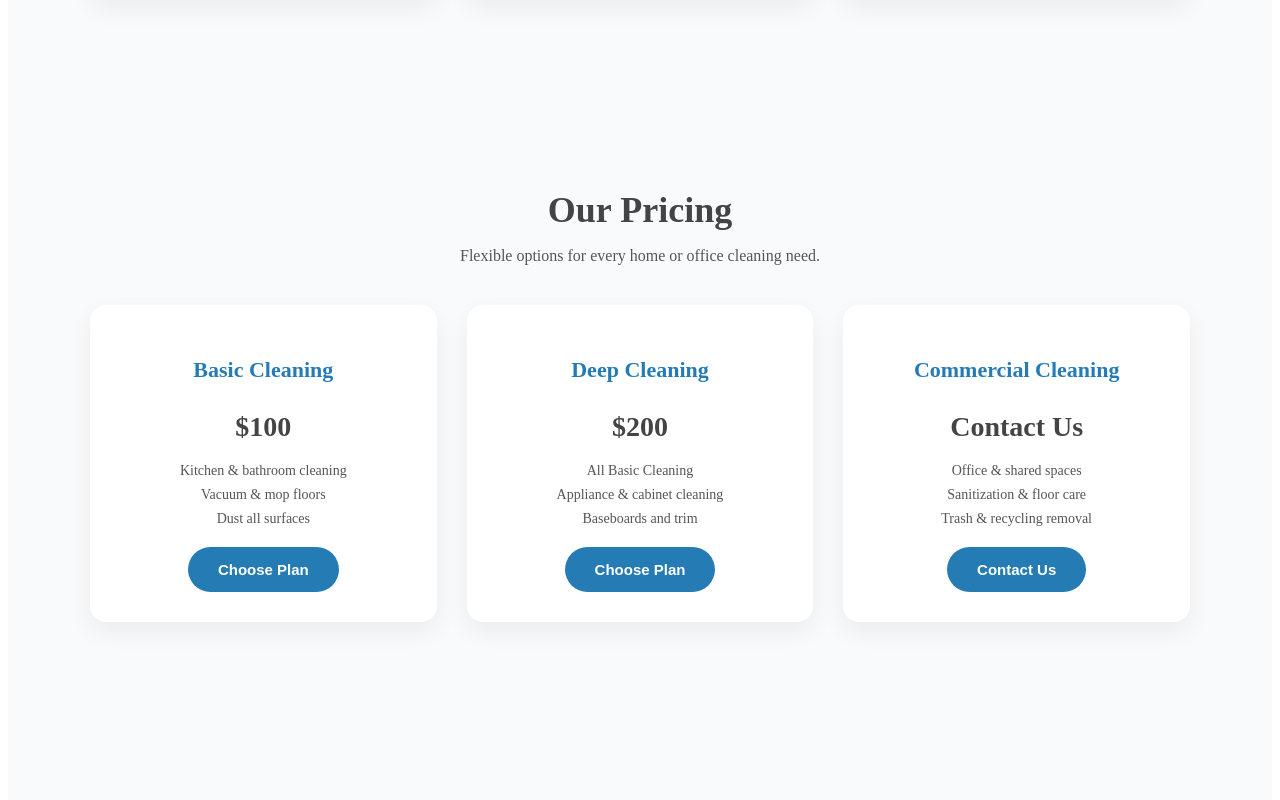
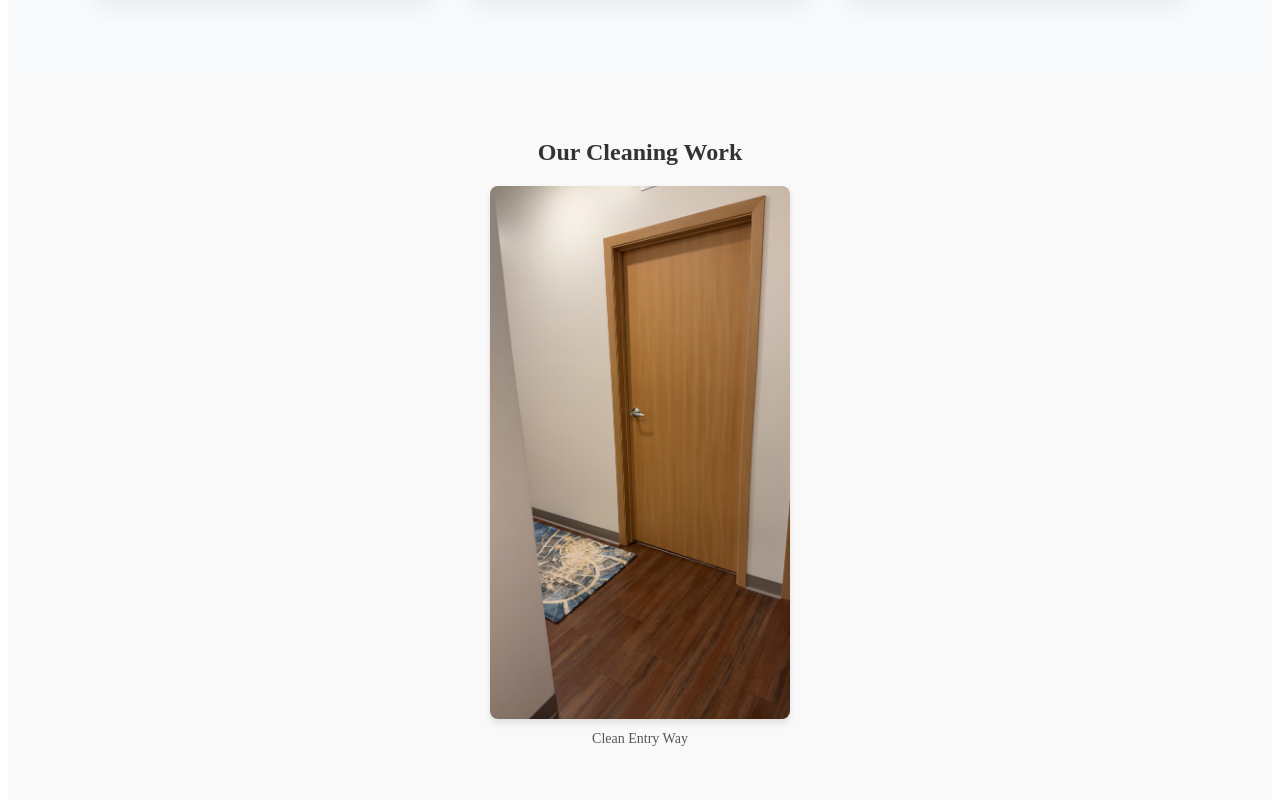
Before and after one commit to Samjamhas10/hashi-s-luxe-cleaning, a React (Vite) app: page / in a window 1280 px wide. Shown: the part 1400-2200 px from the top of the page. Built offline with nearby package versions, Linux system fonts and the light colour scheme.

Commit message:
WIP: add Cleaning images component and styles

```diff
--- a/src/components/App/App.jsx
+++ b/src/components/App/App.jsx
@@ -4,6 +4,7 @@ import React from "react";
 import Home from "../Home/Home";
 import Navigation from "../Navigation/Navigation";
 import Services from "../Services/Services";
+import CleaningPics from "../CleaningPics/CleaningPics";
 import Pricing from "../Pricing/Pricing";
 import Contact from "../Contact/Contact";
 import Footer from "../Footer/Footer";
@@ -17,6 +18,7 @@ function App() {
       <Navigation />
       <Home />
       <Services />
+      <CleaningPics />
       <Pricing />
       <Contact />
       <Footer />
--- /dev/null
+++ b/src/components/CleaningPics/CleaningPics.css
@@ -0,0 +1,35 @@
+.cleaning-pics {
+  padding: 40px 20px;
+  background-color: #f9f9f9;
+  text-align: center;
+}
+
+.cleaning-pics__title {
+  font-size: 24px;
+  margin-bottom: 20px;
+  color: #333;
+}
+
+.cleaning-pics__grid {
+  display: grid;
+  grid-template-columns: repeat(auto-fit, minmax(200px, 1fr));
+  gap: 20px;
+  justify-items: center;
+}
+
+.cleaning-pics__item {
+  text-align: center;
+}
+
+.cleaning-pics__image {
+  width: 100%;
+  max-width: 300px;
+  border-radius: 8px;
+  box-shadow: 0 4px 6px rgba(0, 0, 0, 0.1);
+}
+
+.cleaning-pics__caption {
+  margin-top: 8px;
+  font-size: 14px;
+  color: #555;
+}
--- /dev/null
+++ b/src/components/CleaningPics/CleaningPics.jsx
@@ -0,0 +1,55 @@
+import React from "react";
+import "./CleaningPics.css";
+// import kitchenImage from "../../images/clean-kitchen.jpg";
+// import officeImage from "../../images/clean-office.jpg";
+// import bathroomImage from "../../images/clean-bathroom.jpg";
+import entryWay from "../../assets/entry-way.jpeg";
+
+function CleaningPics() {
+  const cleaningImages = [
+    // {
+    //   id: 1,
+    //   src: kitchenImage,
+    //   alt: "Spotless Kitchen",
+    //   caption: "Spotless Kitchen",
+    // },
+    // {
+    //   id: 2,
+    //   src: officeImage,
+    //   alt: "Pristine Office Space",
+    //   caption: "Pristine Office Space",
+    // },
+    // {
+    //   id: 3,
+    //   src: bathroomImage,
+    //   alt: "Sparkling Bathroom",
+    //   caption: "Sparkling Bathroom",
+    // },
+    {
+      id: 4,
+      src: entryWay,
+      alt: "Clean Entry Way",
+      caption: "Clean Entry Way",
+    },
+  ];
+
+  return (
+    <section id="cleaning-pics" className="cleaning-pics">
+      <h2 className="cleaning-pics__title">Our Cleaning Work</h2>
+      <div className="cleaning-pics__grid">
+        {cleaningImages.map((image) => (
+          <div key={image.id} className="cleaning-pics__item">
+            <img
+              src={image.src}
+              alt={image.alt}
+              className="cleaning-pics__image"
+            />
+            <p className="cleaning-pics__caption">{image.caption}</p>
+          </div>
+        ))}
+      </div>
+    </section>
+  );
+}
+
+export default CleaningPics;
```
Also changed, not shown: src/assets/entry-way.jpeg (added).
